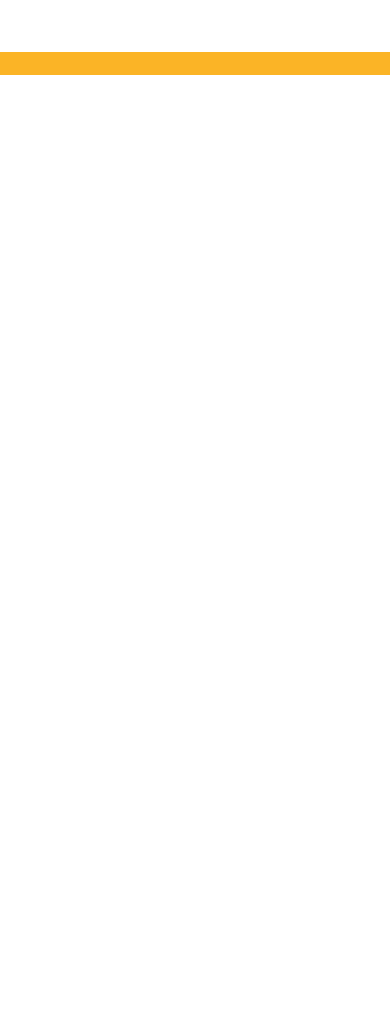
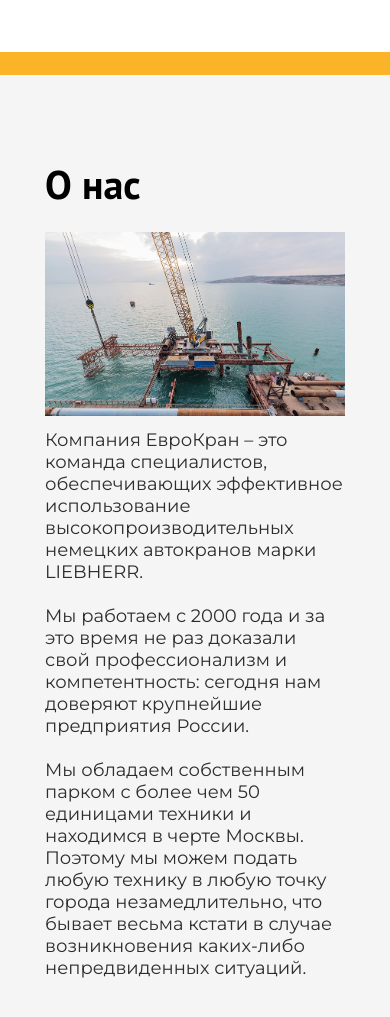
Before and after one commit to Julianioorio/GraProject, a website built with Vite: page index.html in a window 390 px wide. Shown: the part 8235-9252 px from the top of the page. Before the commit the page ends 8310 px from the top, so only its background shows below. Built offline with nearby package versions, Linux system fonts and the light colour scheme; files whose address does not match are found by name.

Commit message:
info-Prodo

```diff
--- a/SCSS/Home/Home.scss
+++ b/SCSS/Home/Home.scss
@@ -6,5 +6,6 @@
 @use "../Home/completetProject.scss";
 @use "../Home/catalogEquipment.scss";
 @use "../Home/formOrder.scss";
+@use "../Home/info.scss";
 
 @use "../Home/productCard.scss"; // Стили для карточки товара
--- /dev/null
+++ b/SCSS/Home/info.scss
@@ -0,0 +1,50 @@
+.info {
+  background-color: rgb(245, 245, 245);
+  padding-top: 157px;
+  padding-bottom: 120px;
+  .container {
+    display: flex;
+    gap: 9px;
+    h2 {
+      font-family: PT Sans;
+      font-size: 40px;
+      margin-bottom: 41px;
+    }
+    .infotext {
+      p {
+        font-family: Montserrat;
+        font-weight: 400;
+        font-size: 18px;
+        color: #2d2d2d;
+      }
+    }
+  }
+}
+@media all and (max-width: 1250px) {
+  .info .container {
+    flex-direction: column;
+    .infotext {
+      position: relative;
+      order: 2;
+    }
+    .infotext + div {
+      order: 1;
+      img {
+        width: 100%;
+      }
+    }
+    h2 {
+      top: -572px;
+      position: absolute;
+    }
+  }
+}
+@media all and (max-width: 755px) {
+  .container {
+    width: 300px;
+  }
+  .info .container h2 {
+    top: -271px;
+    position: absolute;
+  }
+}
--- a/index.html
+++ b/index.html
@@ -315,6 +315,22 @@
             </form>
           </div>
         </section>
+        <section class="info">
+          <div class="container">
+            <div class="infotext">
+              <h2>О нас</h2>
+              <p>
+                Компания ЕвроКран – это команда специалистов, обеспечивающих эффективное использование высокопроизводительных немецких автокранов марки LIEBHERR.<br><br>
+                Мы работаем с 2000 года и за это время
+                не раз доказали свой профессионализм и компетентность: сегодня нам доверяют крупнейшие предприятия России.<br><br> Мы обладаем собственным парком с более чем 50 единицами техники и находимся в
+                черте Москвы. Поэтому мы можем подать любую технику в любую точку города незамедлительно, что бывает весьма кстати в случае возникновения каких-либо непредвиденных ситуаций.
+              </p>
+            </div>
+            <div>
+              <img src="img/infoImg.jpg" alt="About US">
+            </div>
+          </div>
+        </section>
       </main>
       <footer class="footer"></footer>
     </div>
```
Also changed, not shown: img/infoImg.jpg (added).
